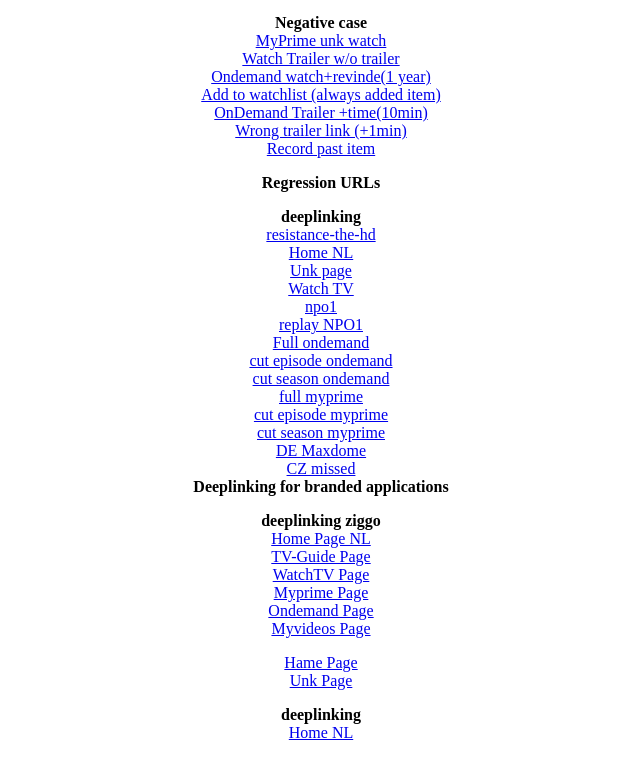
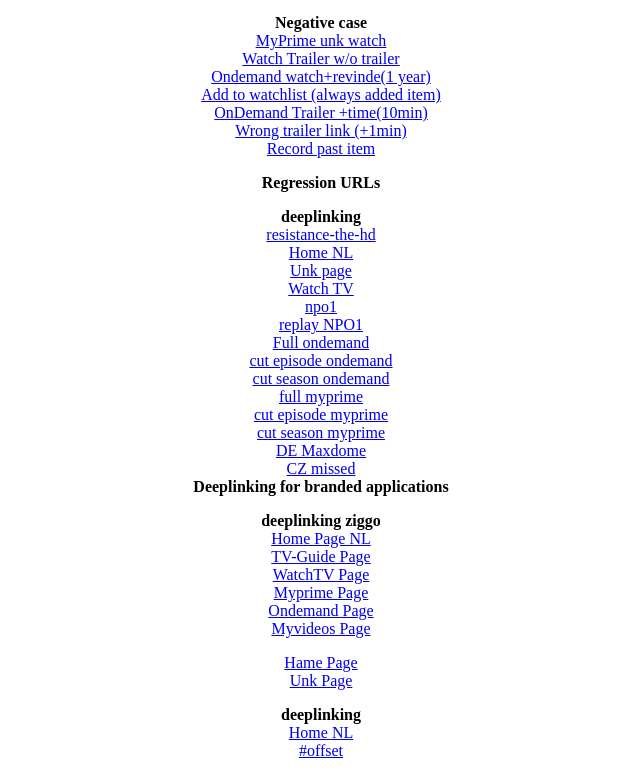
Before and after one commit to aleksvirr/aleksvirr.github.com, a plain HTML site: page index.htm in a window 1280 px wide. Shown: the part 510-1286 px from the top of the page, without its empty margins (319-959 px from the left). Drawn offline with Linux system fonts and the light colour scheme.

Commit message:
Update index.htm

```diff
--- a/index.htm
+++ b/index.htm
@@ -72,6 +72,8 @@
 	<b>deeplinking</b><br>
 <a href="https://www.ziggogo.tv/nl_nl.html">Home NL</a><br>
 
+<a href="https://www.horizon.tv/sk_sk/my-prime/movie-asset.html/crid%3A~~2F~~2Fupc.cz~~2F8008~~2FBF-8008-0205-package/doctor-strange-marvel.html#66000">#offset</a>
+
 
 </div>
 	</body>
```
